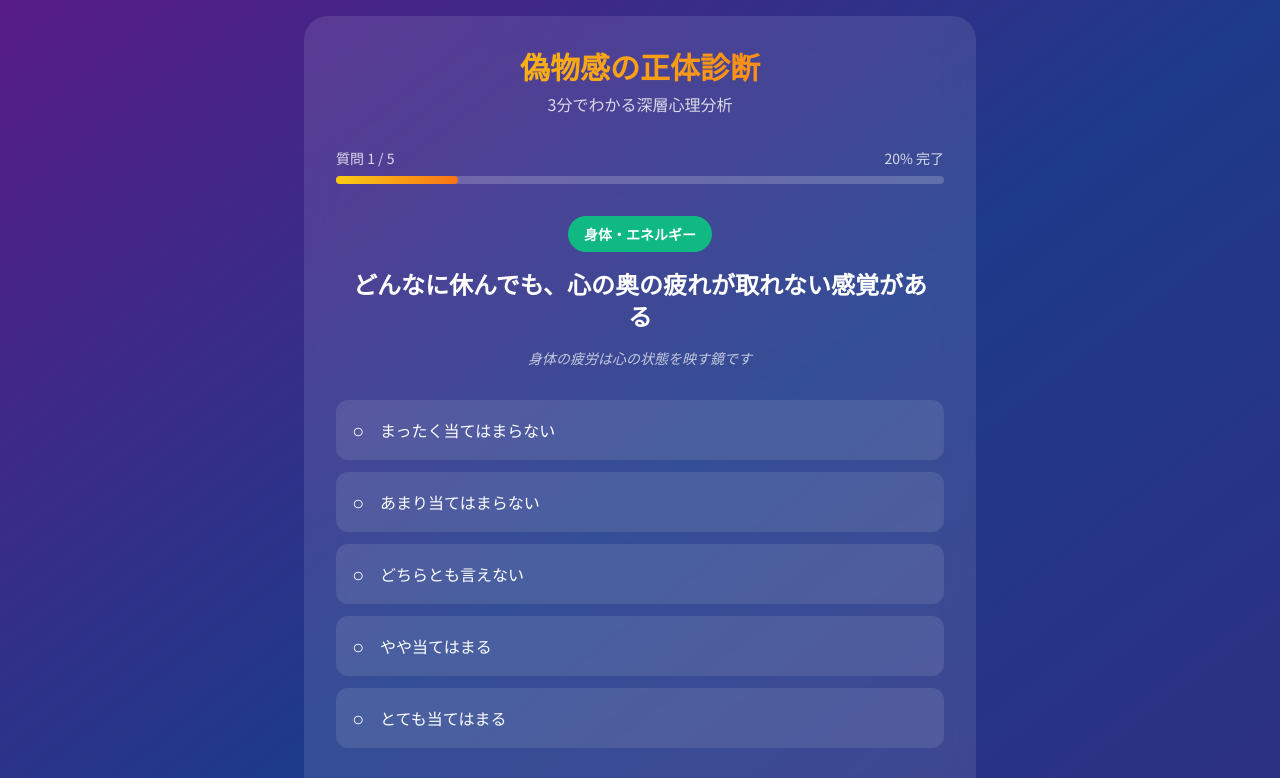
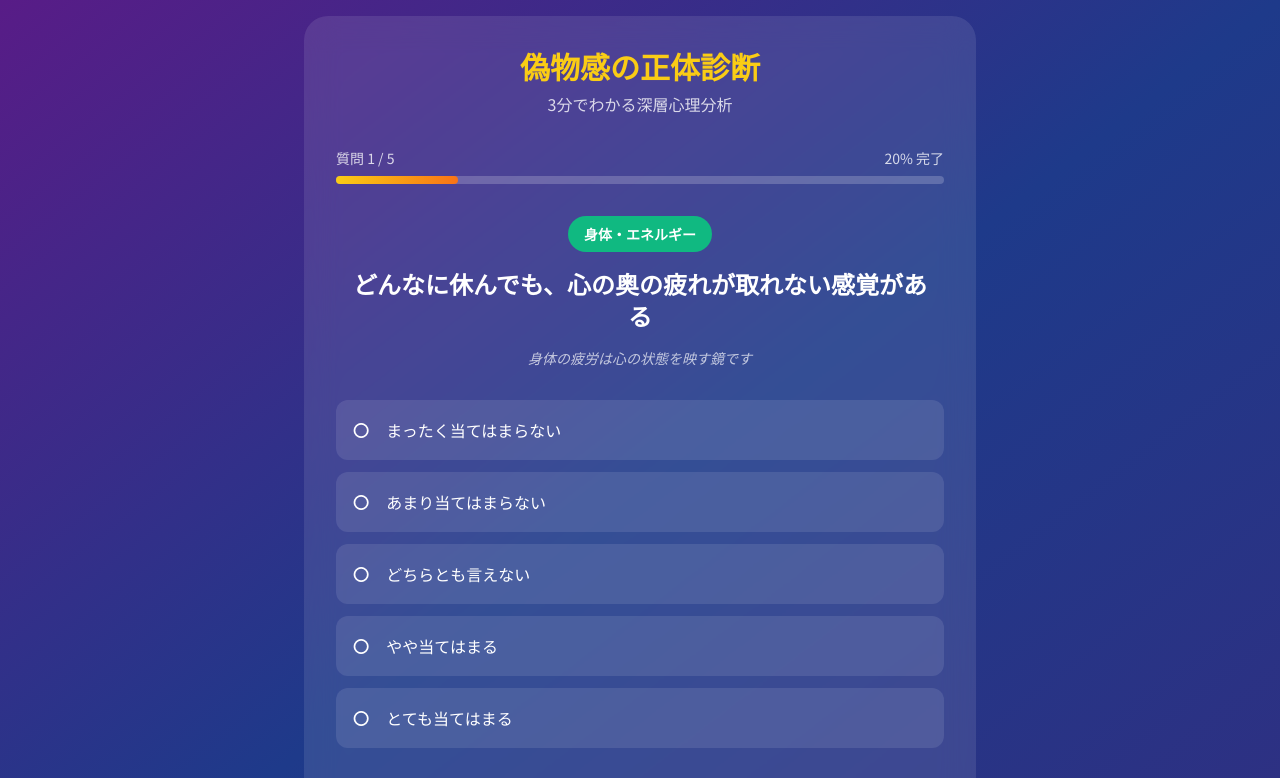
Before and after one commit to konkanjizai/konkanjizai-diagnosis, a React (Vite) app: page / in a window 1280 px wide. Shown: the top 778 px of the page. Built offline with nearby package versions, Linux system fonts and the light colour scheme.

Commit message:
V5完全版デプロイ

```diff
--- a/src/App.tsx
+++ b/src/App.tsx
@@ -1,5 +1,5 @@
 import { useEffect, useState } from 'react'
-import FreeTrialAssessment from './components/FreeTrialAssessment'
+import FreeTrialAssessment from './components/NewFreeTrialAssessment'
 import DetailedAssessment from './components/DetailedAssessment'
 import { initGoogleAdsTag } from './utils/googleTag'
 
--- a/src/components/FreeTrialAssessment.tsx
+++ b/src/components/NewFreeTrialAssessment.tsx
@@ -2,7 +2,7 @@
 import { useState, useEffect } from 'react';
 import { Heart, Users, BookOpen, Clock, Star, CheckCircle, ArrowRight } from 'lucide-react';
 
-const FreeTrialAssessment = () => {
+const NewFreeTrialAssessment = () => {
   const [currentStep, setCurrentStep] = useState(0);
   const [responses, setResponses] = useState({});
   const [showPreResult, setShowPreResult] = useState(false);
@@ -326,7 +326,7 @@ const FreeTrialAssessment = () => {
           ></div>
         </div>
 
-        {/* 限定オファータイマー（固定） */}
+        {/* 限定オファータイマー（固定） - 赤色に修正 */}
         <div className="fixed top-2 right-4 bg-gradient-to-r from-red-500 to-pink-500 text-white px-4 py-2 rounded-full text-sm font-bold z-40 shadow-lg animate-pulse">
           <Clock className="w-4 h-4 inline mr-2" />
           限定公開: {formatTime(timeLeft)}
@@ -1138,13 +1138,13 @@ const FreeTrialAssessment = () => {
     );
   }
 
-  // ====== 診断入力部分（偽物感の正体診断5問アプリ2025/09/16版から移植） ======
+  // ====== 診断入力部分（DARK系を維持） ======
   return (
     <div className="min-h-screen bg-gradient-to-br from-purple-900 via-blue-900 to-indigo-900 flex items-center justify-center p-2 sm:p-4">
       <div className="max-w-2xl mx-auto bg-white/10 backdrop-blur-lg rounded-2xl sm:rounded-3xl p-4 sm:p-8 w-full">
 
         <div className="text-center mb-4 sm:mb-8">
-          <h1 className="text-2xl sm:text-3xl font-bold text-transparent bg-clip-text bg-gradient-to-r from-yellow-400 to-orange-500 mb-1 sm:mb-2">
+          <h1 className="text-2xl sm:text-3xl font-bold text-yellow-400 mb-1 sm:mb-2">
             偽物感の正体診断
           </h1>
           <p className="text-white/80 text-sm sm:text-base">3分でわかる深層心理分析</p>
@@ -1237,4 +1237,4 @@ const FreeTrialAssessment = () => {
   );
 };
 
-export default FreeTrialAssessment;// Force deploy
+export default NewFreeTrialAssessment;
--- a/src/index.css
+++ b/src/index.css
@@ -1,11 +1,10 @@
+@import url('https://fonts.googleapis.com/css2?family=Noto+Sans+JP:wght@400;500;600;700&display=swap');
+
 @tailwind base;
 @tailwind components;
 @tailwind utilities;
 
-@import url('https://fonts.googleapis.com/css2?family=Noto+Sans+JP:wght@400;500;600;700&display=swap');
-
 body {
-  font-family: 'Noto Sans JP', sans-serif;
   margin: 0;
-  padding: 0;
+  font-family: 'Noto Sans JP', -apple-system, BlinkMacSystemFont, 'Segoe UI', 'Roboto', sans-serif;
 }
```
Also changed, not shown: 4 other files (tests, documents, lock files or other folders).
